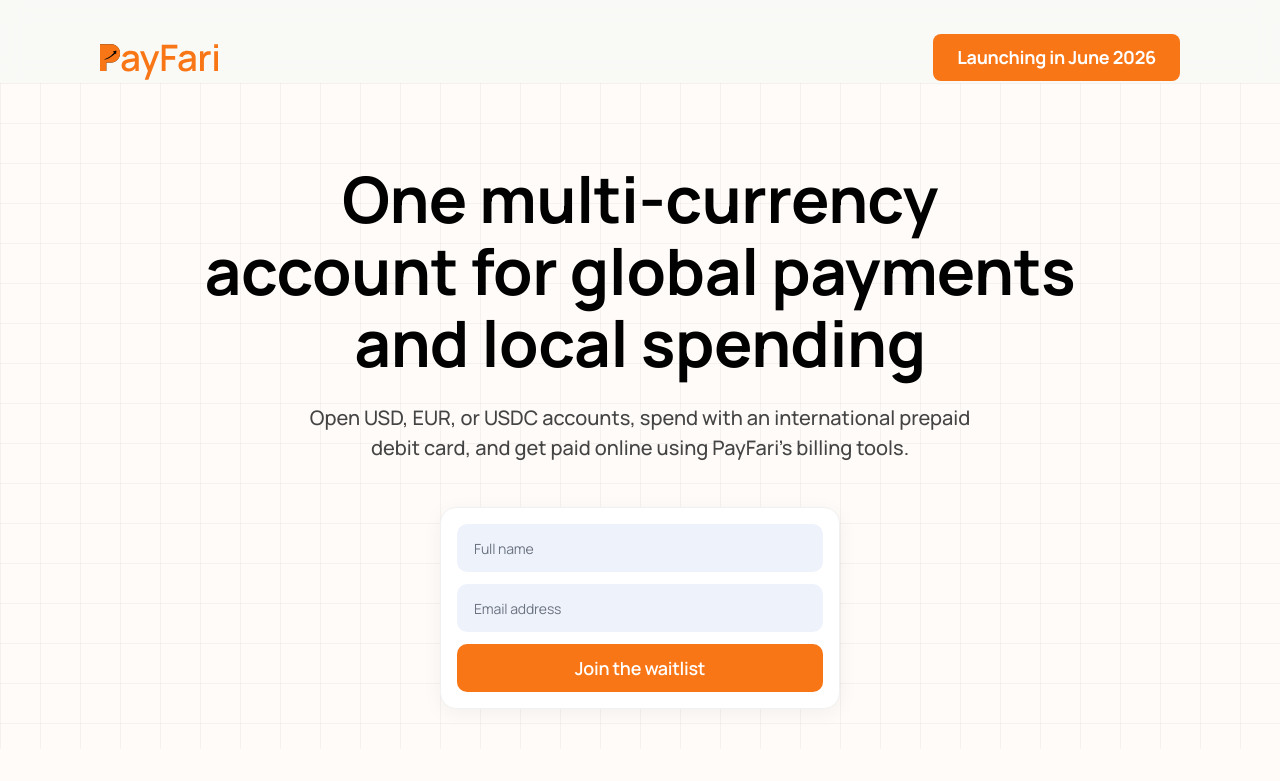
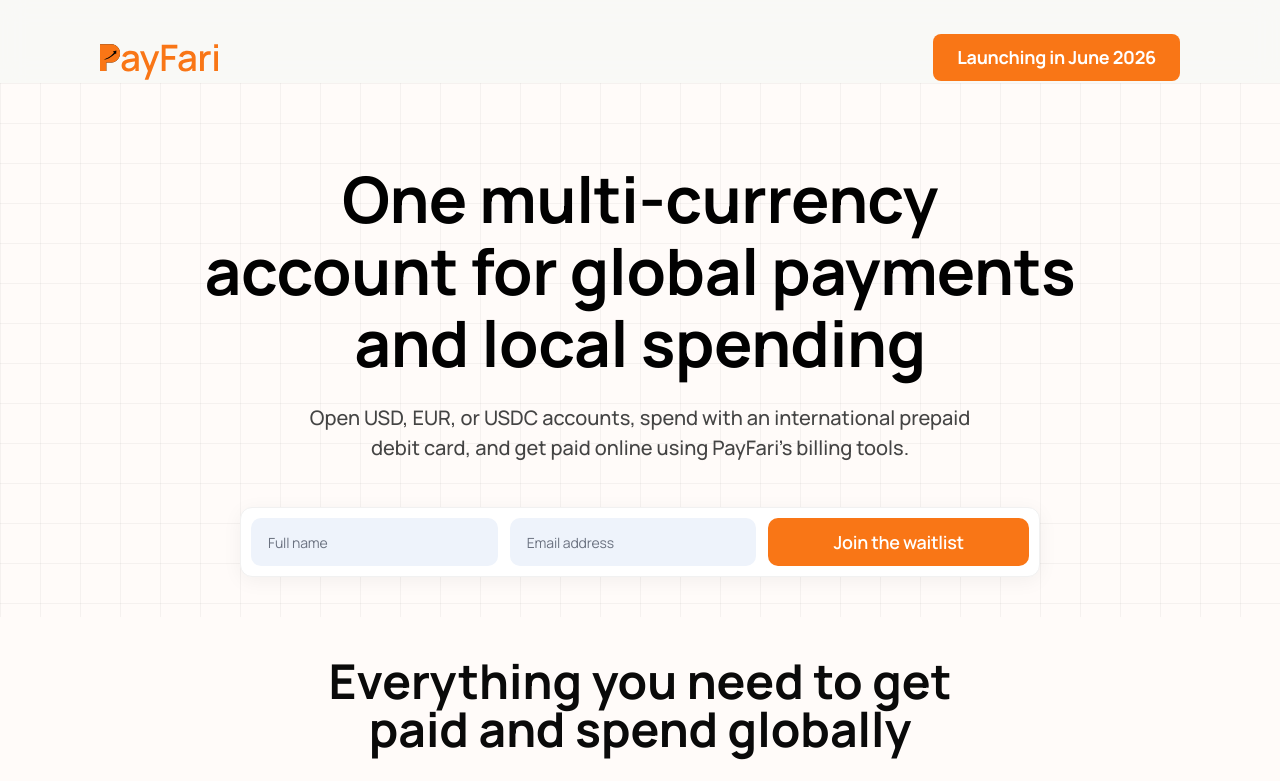
Before and after one commit to tnguruve/payfarihtml, a Next.js app: page / in a window 1280 px wide. Shown: the top 781 px of the page. Built offline with nearby package versions, Linux system fonts and the light colour scheme.

Commit message:
style: use inline flex layout for waitlist on desktop with equal field widths and heights

```diff
--- a/src/app/globals.css
+++ b/src/app/globals.css
@@ -116,14 +116,14 @@ body {
 
 .waitlist-form {
   display: flex;
-  flex-direction: column;
+  align-items: center;
   background: #fff;
   border: 1px solid #f1f1f1;
-  border-radius: 16px;
-  padding: 16px;
+  border-radius: 12px;
+  padding: 10px;
   gap: 12px;
   width: 100%;
-  max-width: 400px;
+  max-width: 800px;
   box-shadow: 0 4px 20px rgba(0, 0, 0, 0.05);
   position: relative;
   z-index: 1;
@@ -140,7 +140,8 @@ body {
   color: #1a1a1a;
   letter-spacing: -0.1395px;
   font-family: inherit;
-  width: 100%;
+  flex: 1;
+  min-width: 0;
   height: 48px;
   transition: all 0.2s ease;
 }
@@ -170,7 +171,7 @@ body {
   white-space: nowrap;
   transition: background 0.15s ease, transform 0.1s ease;
   font-family: inherit;
-  width: 100%;
+  flex: 1;
   letter-spacing: -0.2899px;
   line-height: normal;
 }
```
